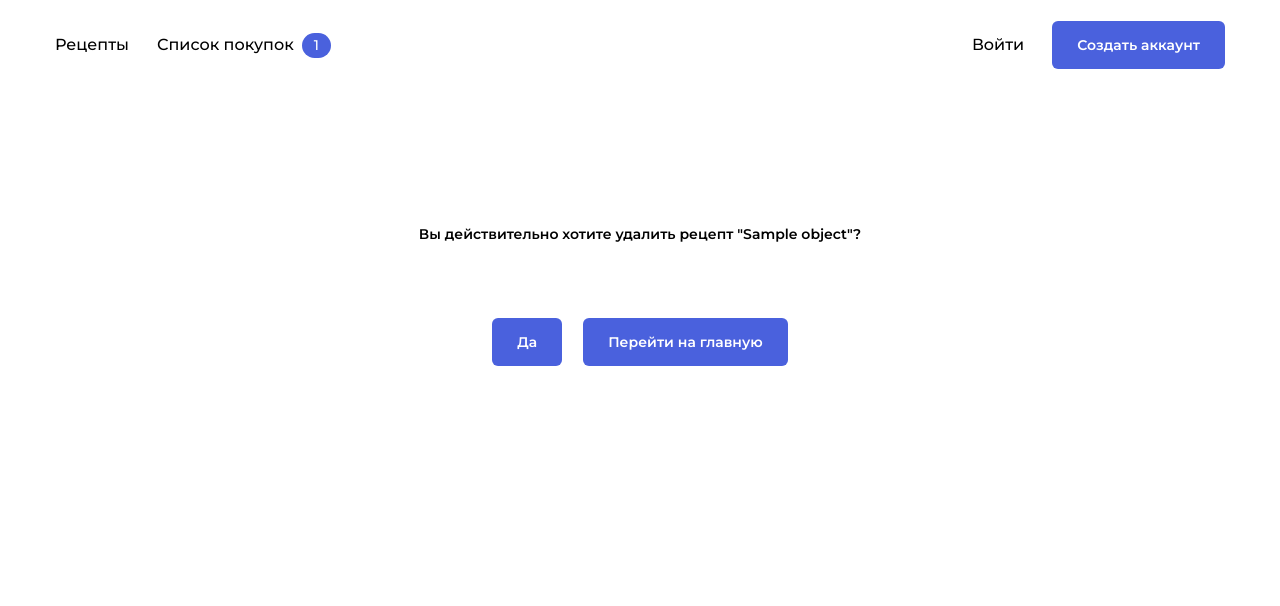
After one commit to makafonov/foodgram-project, a Django app: template templates/recipes/recipe_confirm_delete.html in a window 1280 px wide. The commit adds this page. Shown: the top 606 px of the page. Run offline with Django 3.2, Linux system fonts and the light colour scheme; the template is opened without the code that fills it: most values are stand-ins (such as "Sample title", 1, 10 or a date in 2020); parts of the project's set-up code (start-up, migrations or seed data) failed here and were passed over.

Commit message:
Added an endpoint for deleting a recipe

```diff
--- a/apps/recipes/urls.py
+++ b/apps/recipes/urls.py
@@ -21,4 +21,9 @@ urlpatterns = [
         views.RecipeUpdateView.as_view(),
         name='recipe_edit',
     ),
+    path(
+        '<str:username>/<int:pk>/delete/',
+        views.RecipeDeleteView.as_view(),
+        name='recipe_delete',
+    ),
 ]
--- a/templates/recipes/add_recipe.html
+++ b/templates/recipes/add_recipe.html
@@ -78,7 +78,7 @@
         <div class="form__footer">
             {% if recipe %}
                 <button class="button button_style_blue">Сохранить</button>
-                <a style="margin-left: 2.5em" href="#" class="form__ingredient-link">Удалить</a>
+                <a style="margin-left: 2.5em" href="{% url 'recipes:recipe_delete' username=recipe.author.username pk=recipe.pk %}" class="form__ingredient-link">Удалить</a>
             {% else %}
                 <button class="button button_style_blue">Создать рецепт</button>
             {% endif %}
--- /dev/null
+++ b/templates/recipes/recipe_confirm_delete.html
@@ -0,0 +1,17 @@
+{% extends 'base.html' %}
+{% load static %}
+
+{% block header %}{% endblock %}
+{% block content %}
+    <div class="custom-center-block">
+            <p class="custom-text-block">Вы действительно хотите удалить рецепт "{{ object }}"?</p>
+        <div class="custom-button-block">
+            <form method="post">{% csrf_token %}
+                <button class="button button_style_blue" type="submit">Да</button>
+            </form>
+            <form method="get" action="{% url 'recipes:index' %}">
+                <button class="button button_style_blue" style="margin-left: 1.5em" type="submit">Перейти на главную</button>
+            </form>
+        </div>
+    </div>
+{% endblock %}
```
Also changed, not shown: apps/recipes/views.py (+18 -1 lines).
